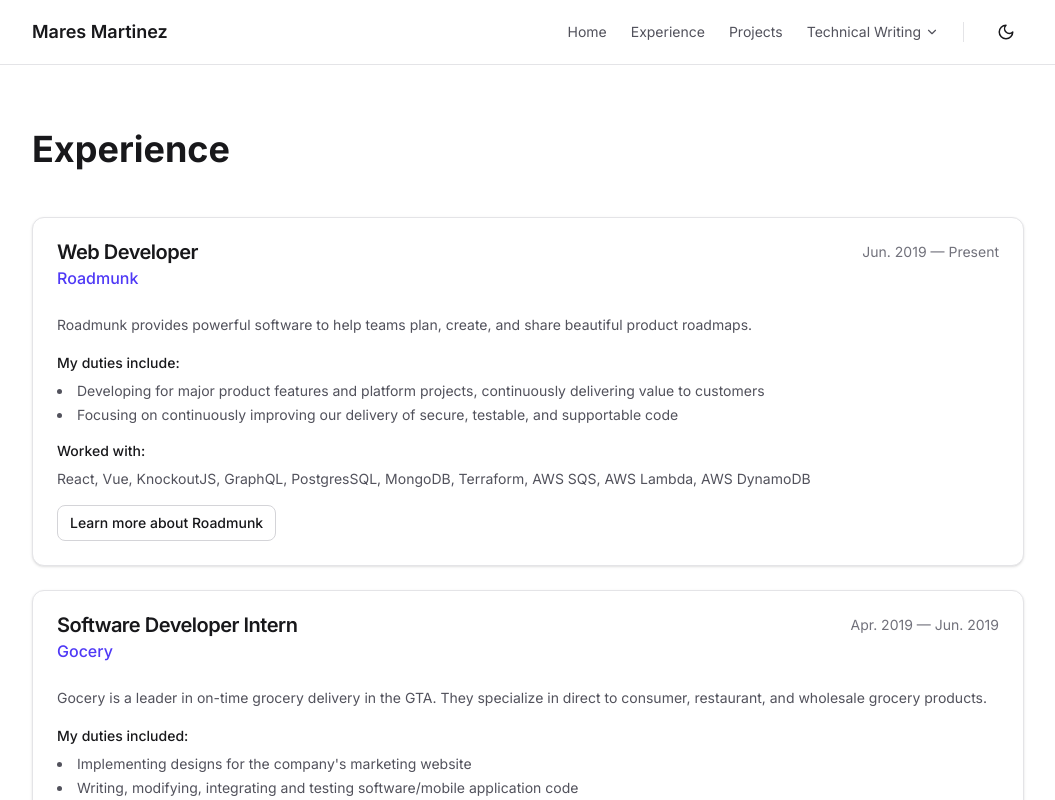
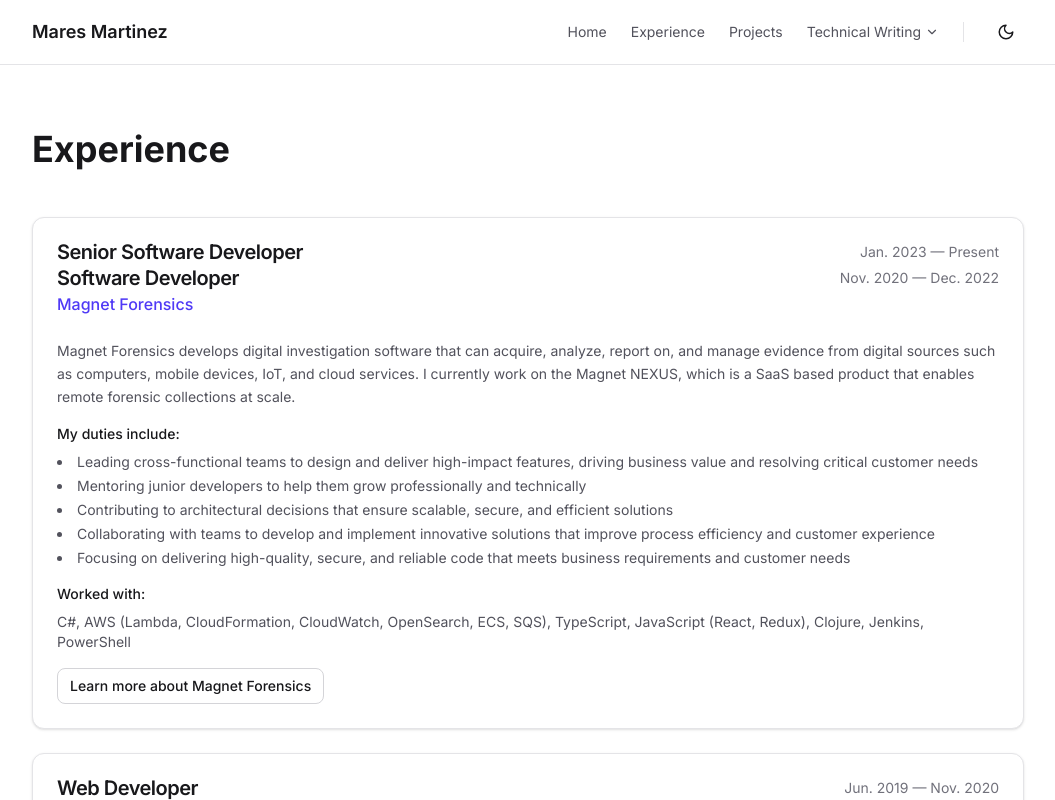
Before and after one commit to maresmartinez/portfolio-v2, a Next.js app: page /experience in a window 1280 px wide. Shown: the top 800 px of the page, without its empty margins (112-1167 px from the left). Built offline with nearby package versions, Linux system fonts and the light colour scheme.

Commit message:
Add copy for current position

```diff
--- a/app/experience/page.tsx
+++ b/app/experience/page.tsx
@@ -16,7 +16,72 @@ export default function ExperiencePage() {
         <h1 className="text-4xl font-bold mb-12">Experience</h1>
       </AnimatedSection>
 
+
       <div className="flex flex-col gap-6">
+        <AnimatedSection delay={0.1}>
+          <Card>
+            <CardHeader>
+              <div className="flex flex-col sm:flex-row sm:items-start sm:justify-between gap-2">
+                <div>
+                  <CardTitle>Senior Software Developer</CardTitle>
+                </div>
+                <span className="text-sm text-zinc-500 dark:text-zinc-400 sm:whitespace-nowrap">
+                  Jan. 2023 — Present
+                </span>
+              </div>
+              <div className="flex flex-col sm:flex-row sm:items-start sm:justify-between gap-2">
+                <div>
+                  <CardTitle>Software Developer</CardTitle>
+                  <p className="text-indigo-600 font-medium mt-1">Magnet Forensics</p>
+                </div>
+                <span className="text-sm text-zinc-500 dark:text-zinc-400 sm:whitespace-nowrap">
+                  Nov. 2020 — Dec. 2022
+                </span>
+              </div>
+            </CardHeader>
+            <CardContent>
+              <p className="text-zinc-600 dark:text-zinc-400 mb-4 text-sm leading-relaxed">
+                Magnet Forensics develops digital investigation software that can acquire, analyze,
+                report on, and manage evidence from digital sources such as computers, mobile devices,
+                IoT, and cloud services. I currently work on the Magnet NEXUS, which is a SaaS based
+                product that enables remote forensic collections at scale.
+              </p>
+              <h4 className="font-medium text-sm mb-2">My duties include:</h4>
+              <ul className="list-disc list-inside text-sm text-zinc-600 dark:text-zinc-400 mb-4 space-y-1">
+                <li>
+                  Leading cross-functional teams to design and deliver high-impact features, driving business value and resolving critical customer needs
+                </li>
+                <li>
+                  Mentoring junior developers to help them grow professionally and technically
+                </li>
+                <li>
+                  Contributing to architectural decisions that ensure scalable, secure, and efficient solutions
+                </li>
+                <li>
+                  Collaborating with teams to develop and implement innovative solutions that improve process efficiency and customer experience
+                </li>
+                <li>
+                  Focusing on delivering high-quality, secure, and reliable code that meets business requirements and customer needs
+                </li>
+              </ul>
+              <h4 className="font-medium text-sm mb-2">Worked with:</h4>
+              <p className="text-sm text-zinc-600 dark:text-zinc-400 mb-4">
+                C#, AWS (Lambda, CloudFormation, CloudWatch, OpenSearch, ECS, SQS), TypeScript,
+                JavaScript (React, Redux), Clojure, Jenkins, PowerShell
+              </p>
+              <Button variant="outline" size="sm" asChild>
+                <a
+                  href="https://www.magnetforensics.com/"
+                  target="_blank"
+                  rel="noopener noreferrer"
+                >
+                  Learn more about Magnet Forensics
+                </a>
+              </Button>
+            </CardContent>
+          </Card>
+        </AnimatedSection>
+
         <AnimatedSection delay={0.1}>
           <Card>
             <CardHeader>
@@ -26,7 +91,7 @@ export default function ExperiencePage() {
                   <p className="text-indigo-600 font-medium mt-1">Roadmunk</p>
                 </div>
                 <span className="text-sm text-zinc-500 dark:text-zinc-400 sm:whitespace-nowrap">
-                  Jun. 2019 — Present
+                  Jun. 2019 — Nov. 2020
                 </span>
               </div>
             </CardHeader>
@@ -35,11 +100,10 @@ export default function ExperiencePage() {
                 Roadmunk provides powerful software to help teams plan, create,
                 and share beautiful product roadmaps.
               </p>
-              <h4 className="font-medium text-sm mb-2">My duties include:</h4>
+              <h4 className="font-medium text-sm mb-2">My duties included:</h4>
               <ul className="list-disc list-inside text-sm text-zinc-600 dark:text-zinc-400 mb-4 space-y-1">
                 <li>
-                  Developing for major product features and platform projects,
-                  continuously delivering value to customers
+                  Developing for major product features and platform projects, continuously delivering value to customers
                 </li>
                 <li>
                   Focusing on continuously improving our delivery of secure,
--- a/app/page.tsx
+++ b/app/page.tsx
@@ -50,21 +50,34 @@ export default function HomePage() {
           <div className="grid md:grid-cols-3 gap-12">
             <AnimatedSection className="md:col-span-2" delay={0.1}>
               <p className="text-zinc-600 dark:text-zinc-400 mb-4 leading-relaxed">
-                I&apos;m a full stack web developer with a background in sales.
-                My experience working with clients has given me a unique
-                perspective as a developer, and drives me to make changes that
-                matter to the customer.
+                I'm a Senior Software Developer with over 7 years of experience building
+                scalable systems on product-led teams. I have extensive experience working
+                with cloud infrastructure (especially AWS), C# ASP.NET, React, and TypeScript
+                to design performant applications. But what drives me isn't just writing code,
+                it's creating technology that genuinely makes a difference for its customers.
               </p>
               <p className="text-zinc-600 dark:text-zinc-400 mb-4 leading-relaxed">
-                I currently work at Roadmunk, a customer-centric company with a
-                web based app that has become an end-to-end roadmapping
-                platform. I started out on the bug fixing team, but have since
-                helped develop a variety of new features across many of our
-                products.
+                This philosophy stems from a time before I even worked in tech. My first full time
+                job was in sales at Trend Hunter, where I connected with people working in consumer
+                insights and innovation. I introduced them to a tool that tracked what consumers
+                were interested in, and projected trends that would speak to them. It was a cool job
+                that exposed me to a lot of upcoming trends and technology. Every day, I was surrounded
+                by folks talking about the future of retail, up and coming start ups, and a literal
+                robot that would say good morning to us (RIP Jibo). All of this cool stuff eventually
+                shifted my passion from selling the future, to wanting to build it myself.
               </p>
               <p className="text-zinc-600 dark:text-zinc-400 leading-relaxed">
-                My main expertise is in JavaScript, but I have a passion for
-                learning and experimenting with new tools and technologies.
+                My transition into tech started by listening to coding podcasts on my commute and
+                studying on lunch breaks. Eventually, I decided to go all in and went back to school
+                for computer programming. I've now been in the tech industry for many years, and have
+                been privileged enough to live my dream and work on projects that I believe have
+                changed the future. I've worked at a startup that filled the grocery delivery space
+                before it became essential in 2020, built tools for product owners that have helped
+                them create their own cool things, and written impactful software that has protected
+                children. It's been a long time since my days prepping pitch decks, but I never want
+                to forget the things I learned in sales. I still work to understand my customers and
+                connect them to things they actually want and need. My journey has taught me that
+                great products are made when technical expertise meets customer insight.
               </p>
             </AnimatedSection>
             <AnimatedSection delay={0.2}>
```
